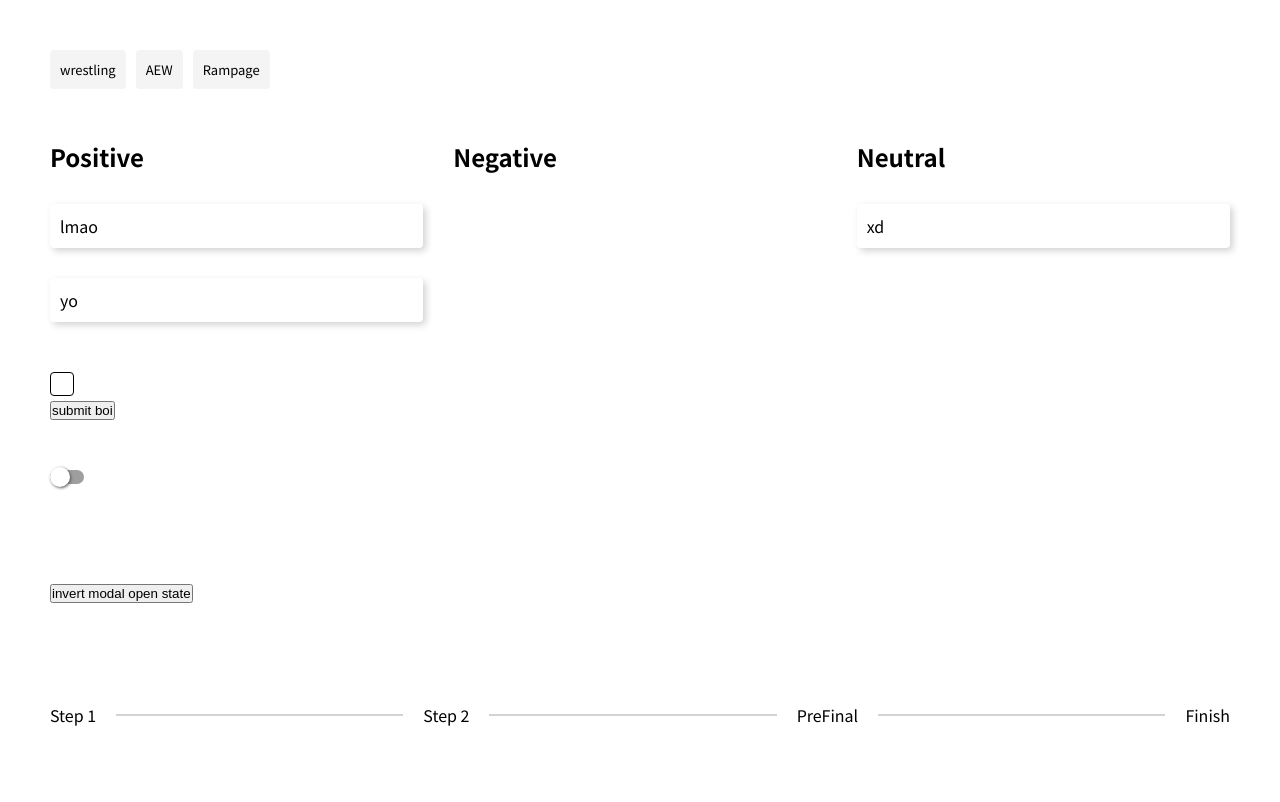
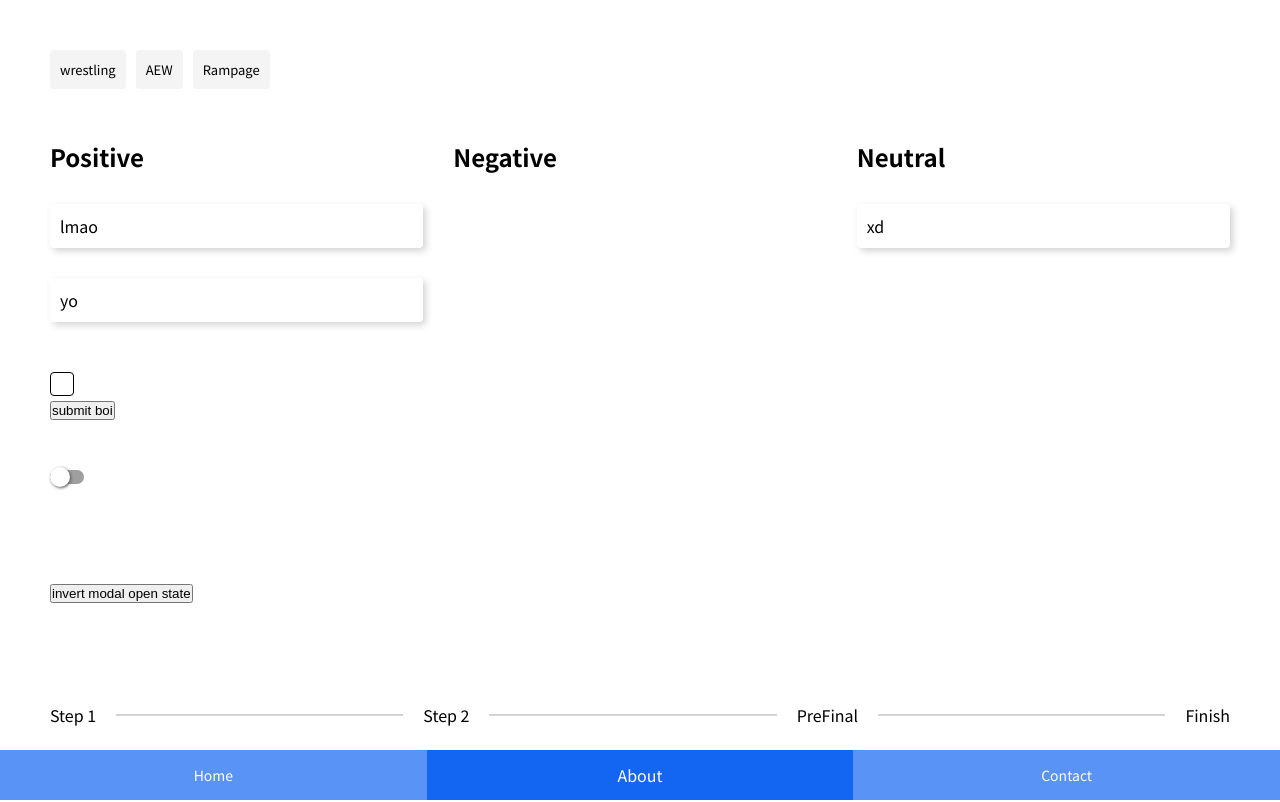
Before and after one commit to usmanabdurrehman/Upstate-UI, a React (Create React App) app: page / in a window 1280 px wide. Shown: the top 802 px of the page. Built offline with nearby package versions, Linux system fonts and the light colour scheme.

Commit message:
BottomNavigation Component + Story Added

```diff
--- a/src/App.js
+++ b/src/App.js
@@ -21,7 +21,8 @@ import {
   Modal,
   Alert,
   TransferList,
-  Tags
+  Tags,
+  BottomNavigation,
 } from "Components";
 import dummyData from "Components/DataTable/DataTable.constants";
 import SearchIcon from "@material-ui/icons/Search";
@@ -33,9 +34,17 @@ function App() {
 
   return (
     <div className="App">
+      <BottomNavigation active={1}>
+        <div>Home</div>
+        <div>About</div>
+        <div>Contact</div>
+      </BottomNavigation>
       <div className="wrapper">
-        <Tags tags={['wrestling','AEW','Rampage']}/>
-        <TransferList headers={["Positive", "Negative", "Neutral"]} transferListData={[['lmao','yo'],[],['xd']]}/>
+        <Tags tags={["wrestling", "AEW", "Rampage"]} />
+        <TransferList
+          headers={["Positive", "Negative", "Neutral"]}
+          transferListData={[["lmao", "yo"], [], ["xd"]]}
+        />
         <form
           onSubmit={(e) => {
             e.preventDefault();
@@ -164,7 +173,7 @@ function App() {
         </Button>
         <Progress progress={prog} />
         <input type="number" onChange={(e) => setProg(e.target.value)} />
-        <RadioGroup options={[30, 60, 90]} onChange={(val) => setProg(val)}/>
+        <RadioGroup options={[30, 60, 90]} onChange={(val) => setProg(val)} />
       </div>
       <Container></Container>
     </div>
--- /dev/null
+++ b/src/Components/BottomNavigation/BottomNavigation.component.jsx
@@ -0,0 +1,63 @@
+import React, { useState, useEffect } from "react";
+import styles from "./BottomNavigation.module.css";
+
+import { classNames, typeToColorMapping } from "utils";
+
+import PropTypes from "prop-types";
+
+export default function BottomNavigation({
+	children,
+	active: activeProp,
+	classes,
+	color,
+}) {
+	const [active, setActive] = useState(activeProp);
+
+	useEffect(() => {
+		setActive(activeProp);
+	}, [activeProp]);
+
+	return (
+		<div
+			className={classNames({
+				[styles.bottomNavigation]: true,
+				[classes?.bottomNavigation]: classes?.bottomNavigation,
+			})}
+		>
+			{children.map((child, index) => (
+				<div
+					className={classNames({
+						[styles.navMenu]: true,
+						[typeToColorMapping({ color })]: true,
+						[styles.active]: index == active,
+						[classes?.navMenu]: classes?.navMenu,
+						[classes?.active]: classes?.active,
+					})}
+					onClick={(e) => {
+						setActive(index);
+					}}
+				>
+					{child}
+				</div>
+			))}
+		</div>
+	);
+}
+
+BottomNavigation.propTypes = {
+	children: PropTypes.arrayOf(PropTypes.node),
+	active: PropTypes.number,
+	classes: PropTypes.object,
+	color: PropTypes.oneOf([
+		"primary",
+		"success",
+		"warning",
+		"danger",
+		"default",
+	]),
+};
+
+BottomNavigation.defaultProps = {
+	active: 0,
+	color: "default",
+};
--- /dev/null
+++ b/src/Components/BottomNavigation/BottomNavigation.module.css
@@ -0,0 +1,26 @@
+.bottomNavigation{
+	height:50px;
+	position: fixed;
+	bottom:0;
+	left:0;
+	width:100%;
+	z-index:9999;
+	display: flex;
+}
+
+.navMenu{
+	flex:1;
+	display: flex;
+	justify-content: center;
+	cursor: pointer;
+	color:white;
+	opacity: 0.7;
+	transition:0.3s;
+	font-size: 14px;
+	align-items: center;
+}
+
+.active{
+	opacity: 1;
+	font-size: 16px;
+}
--- a/src/Components/index.js
+++ b/src/Components/index.js
@@ -15,6 +15,7 @@ export { default as Checkbox } from "./Checkbox/Checkbox.component";
 export { default as Progress } from "./Progress/Progress.component";
 
 export { default as Tabs } from "./Tabs/Tabs.component";
+export {default as BottomNavigation} from './BottomNavigation/BottomNavigation.component'
 
 export { default as Navbar } from "./Navbar/Navbar.component";
 
```
Also changed, not shown: 1 other file (tests, documents, lock files or other folders).
